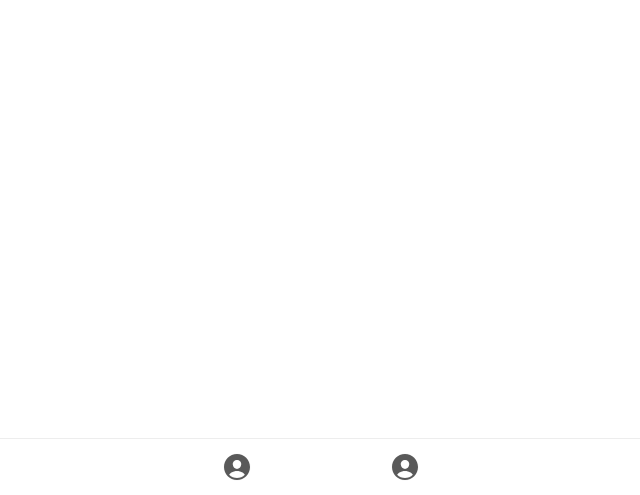
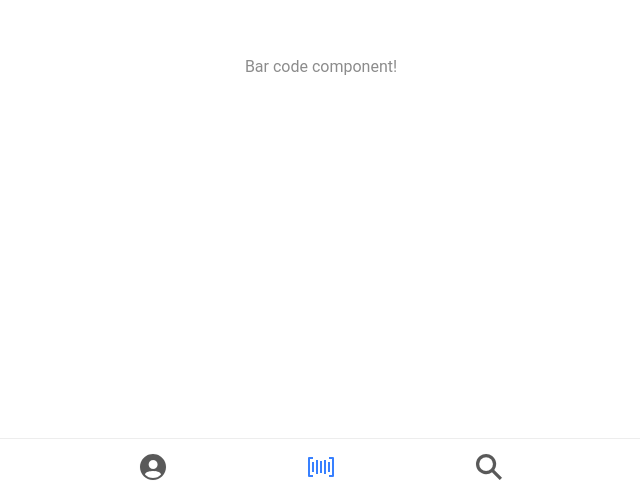
Before and after one commit to geekscalada/medPOCfront, a React (Vite) app: page /findcode in a window 1280 px wide. Shown: the part 305-800 px from the top of the page, without its empty margins (319-959 px from the left). Built offline with nearby package versions, Linux system fonts and the light colour scheme.

Commit message:
extended tab bar and routes

```diff
--- a/package.json
+++ b/package.json
@@ -42,11 +42,11 @@
     "eslint": "^8.35.0",
     "eslint-plugin-react": "^7.32.2",
     "jsdom": "^22.1.0",
+    "prettier": "^3.1.1",
     "terser": "^5.4.0",
     "typescript": "^5.1.6",
     "vite": "^5.0.0",
     "vitest": "^0.34.6"
   },
   "description": "An Ionic project"
-
 }
--- /dev/null
+++ b/src/components/BarCode.tsx
@@ -0,0 +1,9 @@
+const BarCode: React.FC = () => {
+  return (
+    <div className="container">
+      <p>Bar code component! </p>
+    </div>
+  );
+};
+
+export default BarCode;
--- /dev/null
+++ b/src/components/SearchComponent.tsx
@@ -0,0 +1,9 @@
+const SearchComponent : React.FC = () => {
+    return (
+        <div className="container">
+        <p>Search component! </p>
+        </div>
+    );
+    }
+
+export default SearchComponent;
--- a/src/components/TabBar.tsx
+++ b/src/components/TabBar.tsx
@@ -1,15 +1,24 @@
 import { IonIcon, IonTabBar, IonTabButton, IonTabs } from "@ionic/react";
 import { mappingRoutes } from "../routes/MainRoutes";
-import { personCircle } from "ionicons/icons";
+import { personCircleSharp } from "ionicons/icons";
+import { barcodeSharp } from "ionicons/icons";
+import { searchSharp } from "ionicons/icons";
+
 
 const TabBar = (
         <IonTabBar slot="bottom">
-            <IonTabButton tab="perfil" href={mappingRoutes.userTab.path}>
-            <IonIcon icon={personCircle} size="large"  />
+          {/* tab es usado para referenciarlo en otras partes del código
+          también por react para el manejo del estado y otras cosas */}
+            <IonTabButton tab="perfil" href={mappingRoutes.UserTab.path}>
+            <IonIcon icon={personCircleSharp} size="large"  />
               {/* <IonLabel>Perfil</IonLabel> */}
             </IonTabButton>
-            <IonTabButton tab="explore" href={mappingRoutes.exploreContainer.path}>
-            <IonIcon icon={personCircle} size="large"  />
+            <IonTabButton tab="barcode" href={mappingRoutes.BarCode.path}>
+            <IonIcon icon={barcodeSharp} size="large"  />
+              {/* <IonLabel>Perfil</IonLabel> */}
+            </IonTabButton>
+            <IonTabButton tab="search" href={mappingRoutes.SearchComponent.path}>
+            <IonIcon icon={searchSharp} size="large"  />
               {/* <IonLabel>Perfil</IonLabel> */}
             </IonTabButton>
           </IonTabBar>
--- a/src/routes/MainRoutes.tsx
+++ b/src/routes/MainRoutes.tsx
@@ -1,32 +1,67 @@
-import React from 'react';
-import { Route } from 'react-router-dom';
-import UserTab from '../components/UserTab';
-import ExploreContainer from '../components/ExploreContainer';
-
+import React from "react";
+import { Redirect, Route } from "react-router-dom";
+import UserTab from "../components/UserTab";
+import ExploreContainer from "../components/ExploreContainer";
+import BarCode from "../components/BarCode";
+import SearchComponent from "../components/SearchComponent";
 
 // Importa otros componentes que necesites
-  //TODO: mejorar esto.
+//TODO: mejorar esto.
 
 interface RouteConfig<T = any> {
   path: string;
   component: React.FC<T | any>;
 }
 
-export const mappingRoutes: { [key: string]: RouteConfig<any> } = {
-  userTab: {
-    path: '/perfil',
-    component: UserTab,  // Supongamos que UserTab es un React.FC sin props específicos
+const inyectingComponents = {
+  UserTab,
+  BarCode,
+  ExploreContainer,
+  SearchComponent,
+};
+
+export const mappingRoutes: {
+  [key in keyof typeof inyectingComponents]: RouteConfig<
+    keyof typeof inyectingComponents
+  >;
+} = {
+  UserTab: {
+    path: "/profile",
+    component: UserTab, // Supongamos que UserTab es un React.FC sin props específicos
   },
-  exploreContainer: {
-    path: '/explorar',
-    component: ExploreContainer,  // ExploreContainer es un React.FC<ContainerProps>
+  BarCode: {
+    path: "/findcode",
+    component: BarCode, // ExploreContainer es un React.FC<ContainerProps>
+  },
+  //TODO: remove this component only for learning purposes
+  ExploreContainer: {
+    path: "/explorecomponent",
+    component: ExploreContainer, // ExploreContainer es un React.FC<ContainerProps>
+  },
+  SearchComponent: {
+    path: "/search",
+    component: SearchComponent, // ExploreContainer es un React.FC<ContainerProps>
   },
 };
 
+// <Route path="*" render={() => <Redirect to="/perfil" />} />
+
 const MainRoutes = (
   <>
+    <Route
+      exact
+      path={"/"}
+      render={() => <Redirect to={mappingRoutes.BarCode.path} />}
+    />
+    <Route
+      exact
+      path="*"
+      render={() => <Redirect to={mappingRoutes.BarCode.path} />}
+    />
+
+ {/* Key evita el warning de React sobre el uso del mismo valor como key en los hijos */}
     {Object.entries(mappingRoutes).map(([key, route]) => (
-      <Route path={route.path} component={route.component} exact />
+      <Route key={key} path={route.path} component={route.component} exact />
     ))}
   </>
 );
```
Also changed, not shown: src/App.tsx (+33 -26 lines).
